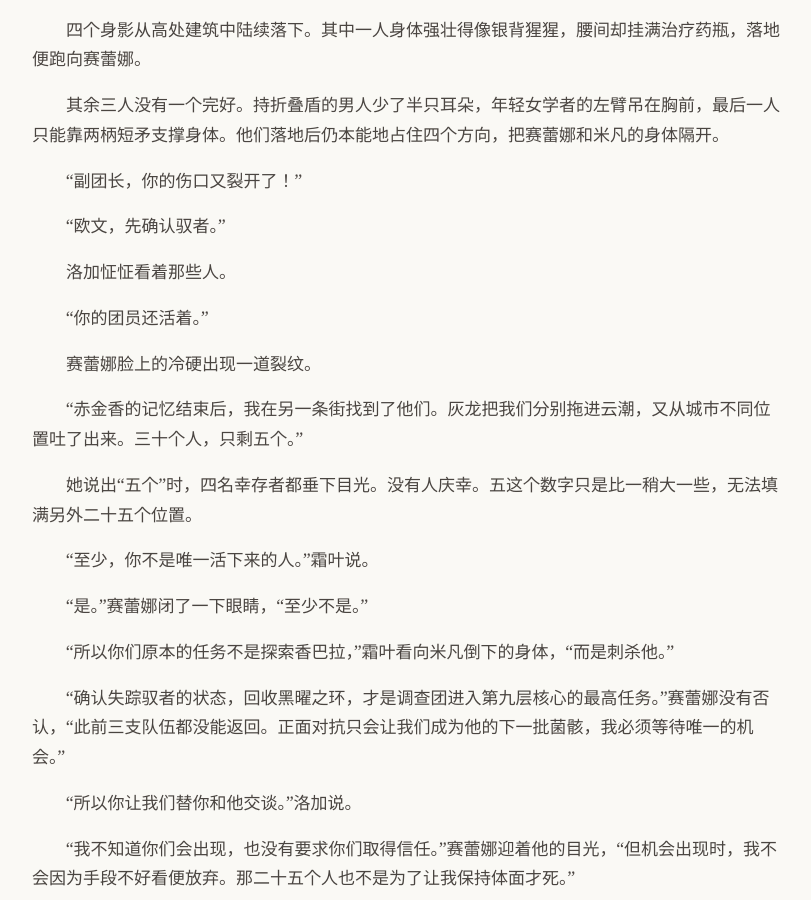
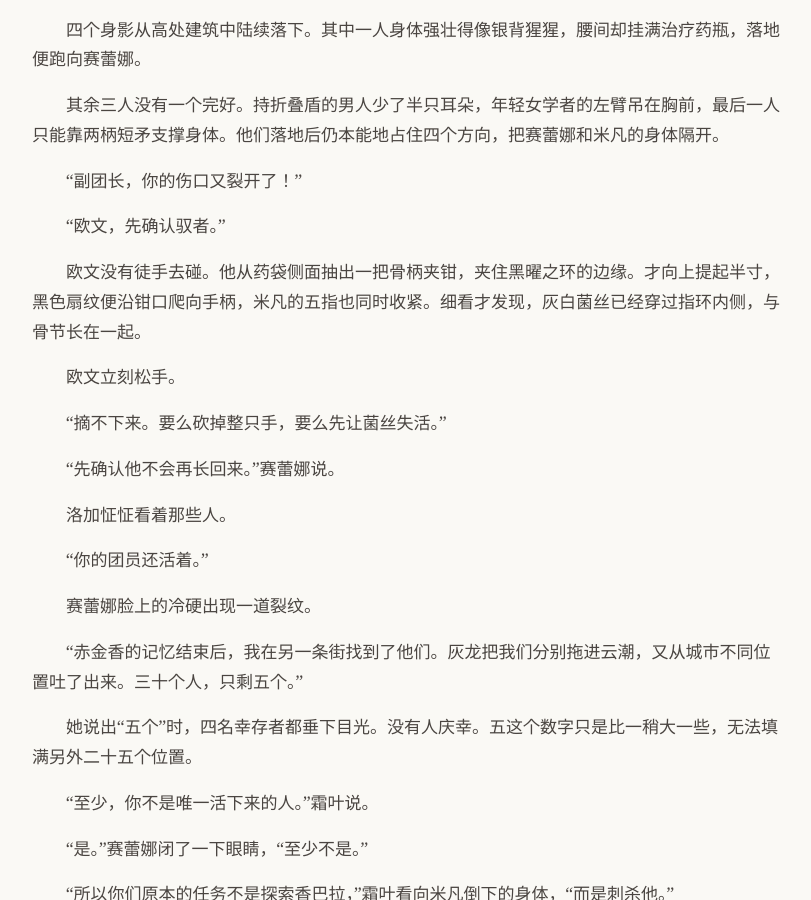
Before and after one commit to yihenc/yihenc.github.io, a Jekyll site: the page built from _posts/2026-03-03-驭者.md, in a window 1280 px wide and 900 px high, scrolled down 8987 px. Shown: the whole window, without its empty margins (232-1043 px from the left). Built offline with Jekyll 4.4.1, drawn with Linux system fonts in a browser that asks for light colours; nearby versions of some CDN libraries.

Commit message:
Fix: 补足驭者指环回收受阻因果

```diff
--- a/_posts/2026-03-03-驭者.md
+++ b/_posts/2026-03-03-驭者.md
@@ -307,6 +307,14 @@ date: 2026-03-03 12:00 +0000
 
 “欧文，先确认驭者。”
 
+欧文没有徒手去碰。他从药袋侧面抽出一把骨柄夹钳，夹住黑曜之环的边缘。才向上提起半寸，黑色扇纹便沿钳口爬向手柄，米凡的五指也同时收紧。细看才发现，灰白菌丝已经穿过指环内侧，与骨节长在一起。
+
+欧文立刻松手。
+
+“摘不下来。要么砍掉整只手，要么先让菌丝失活。”
+
+“先确认他不会再长回来。”赛蕾娜说。
+
 洛加怔怔看着那些人。
 
 “你的团员还活着。”
```
